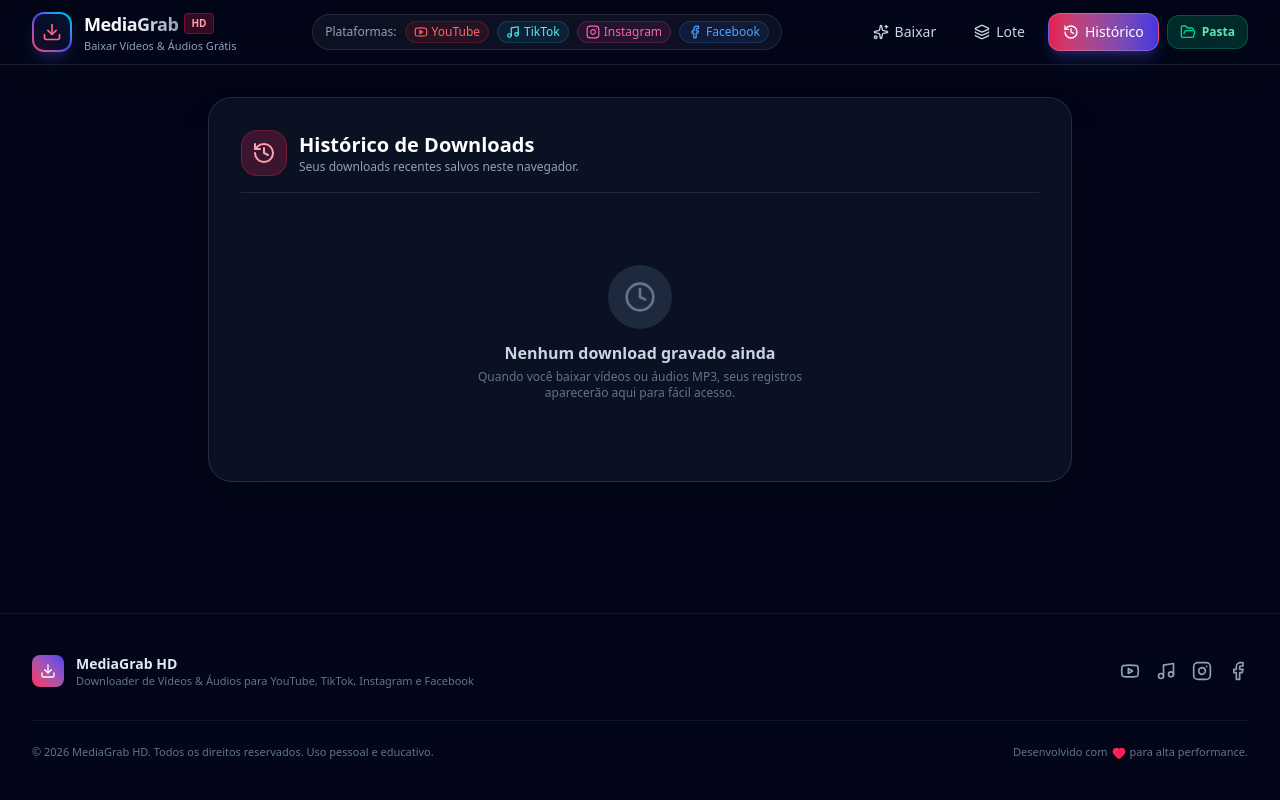
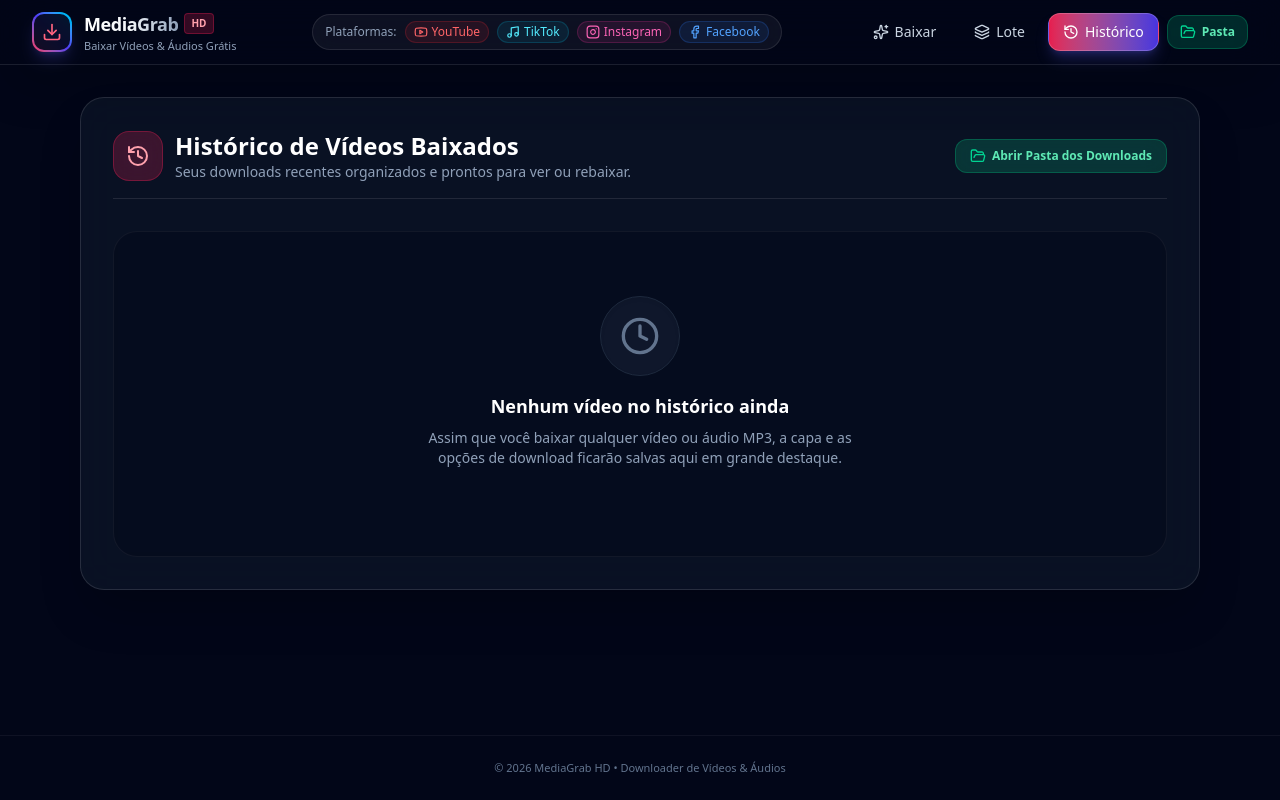
Before and after one commit to motivacionalm147-pixel/dowload-videos, a React (Vite) app: page / in a window 1280 px wide. Both pictures are taken after a click on the button "Histórico". Built offline with nearby package versions, Linux system fonts and the light colour scheme.

Commit message:
UI/UX: remover seções poluentes (FAQ/Features), transformar histórico em grid visual com cards grandes e capas de vídeos

```diff
--- a/src/App.tsx
+++ b/src/App.tsx
@@ -185,8 +185,47 @@
               />
             )}
 
-            {/* Platform features and FAQ */}
-            <FeaturesAndFAQ />
+            {/* Quick Recent Downloads Section on Main Page */}
+            {!videoInfo && history.length > 0 && (
+              <div className="max-w-4xl mx-auto px-4 mt-4 mb-12">
+                <div className="flex items-center justify-between mb-4">
+                  <h3 className="text-sm font-extrabold text-white uppercase tracking-wider flex items-center gap-2">
+                    <span className="w-2 h-2 rounded-full bg-rose-500 animate-pulse" />
+                    <span>Últimos Vídeos Baixados</span>
+                  </h3>
+                  <button
+                    onClick={() => setActiveTab('history')}
+                    className="text-xs font-semibold text-indigo-400 hover:text-indigo-300 transition-colors"
+                  >
+                    Ver Histórico Completo ({history.length}) →
+                  </button>
+                </div>
+
+                <div className="grid grid-cols-1 sm:grid-cols-3 gap-3">
+                  {history.slice(0, 3).map((item) => (
+                    <div
+                      key={item.id}
+                      onClick={() => setActiveTab('history')}
+                      className="group cursor-pointer glass-card border border-white/10 rounded-2xl p-3 flex items-center gap-3 hover:border-indigo-500/50 transition-all"
+                    >
+                      <img
+                        src={item.thumbnail}
+                        alt={item.title}
+                        className="w-14 h-10 rounded-xl object-cover shrink-0 border border-slate-700 group-hover:scale-105 transition-transform"
+                      />
+                      <div className="flex-1 min-w-0">
+                        <h4 className="text-xs font-bold text-slate-200 truncate group-hover:text-indigo-300 transition-colors">
+                          {item.title}
+                        </h4>
+                        <p className="text-[10px] text-slate-400 font-mono">
+                          {item.format.toUpperCase()} • {item.quality}
+                        </p>
+                      </div>
+                    </div>
+                  ))}
+                </div>
+              </div>
+            )}
           </>
         )}
 
--- a/src/components/DownloadHistory.tsx
+++ b/src/components/DownloadHistory.tsx
@@ -1,5 +1,5 @@
-import React from 'react';
-import { History, Trash2, Download, Youtube, Music, Instagram, Facebook, Clock, FileVideo, FileAudio } from 'lucide-react';
+import React, { useState } from 'react';
+import { History, Trash2, Download, Youtube, Music, Instagram, Facebook, Clock, Play, FileVideo, ExternalLink, FolderOpen, Check } from 'lucide-react';
 import { DownloadHistoryItem } from '../types';
 
 interface DownloadHistoryProps {
@@ -8,18 +8,20 @@
 }
 
 export const DownloadHistory: React.FC<DownloadHistoryProps> = ({ history, onClearHistory }) => {
-  const getPlatformIcon = (platform: string) => {
+  const [activePreviewUrl, setActivePreviewUrl] = useState<string | null>(null);
+
+  const getPlatformBadge = (platform: string) => {
     switch (platform) {
       case 'youtube':
-        return <Youtube className="w-4 h-4 text-red-400" />;
+        return <span className="inline-flex items-center gap-1 px-2.5 py-0.5 text-xs font-semibold bg-red-500/20 text-red-300 border border-red-500/30 rounded-full"><Youtube className="w-3.5 h-3.5" /> YouTube</span>;
       case 'tiktok':
-        return <Music className="w-4 h-4 text-cyan-300" />;
+        return <span className="inline-flex items-center gap-1 px-2.5 py-0.5 text-xs font-semibold bg-cyan-500/20 text-cyan-300 border border-cyan-500/30 rounded-full"><Music className="w-3.5 h-3.5" /> TikTok</span>;
       case 'instagram':
-        return <Instagram className="w-4 h-4 text-pink-400" />;
+        return <span className="inline-flex items-center gap-1 px-2.5 py-0.5 text-xs font-semibold bg-pink-500/20 text-pink-300 border border-pink-500/30 rounded-full"><Instagram className="w-3.5 h-3.5" /> Instagram</span>;
       case 'facebook':
-        return <Facebook className="w-4 h-4 text-blue-400" />;
+        return <span className="inline-flex items-center gap-1 px-2.5 py-0.5 text-xs font-semibold bg-blue-500/20 text-blue-300 border border-blue-500/30 rounded-full"><Facebook className="w-3.5 h-3.5" /> Facebook</span>;
       default:
-        return <FileVideo className="w-4 h-4 text-slate-400" />;
+        return <span className="inline-flex items-center gap-1 px-2.5 py-0.5 text-xs font-semibold bg-slate-700 text-slate-300 rounded-full"><FileVideo className="w-3.5 h-3.5" /> Vídeo</span>;
     }
   };
 
@@ -33,80 +35,119 @@
     document.body.removeChild(link);
   };
 
+  const handleOpenFolder = () => {
+    fetch('/api/open-downloads-folder', { method: 'POST' }).catch(() => {});
+  };
+
   return (
-    <div className="max-w-4xl mx-auto px-4 py-8">
-      <div className="glass-card border border-white/15 rounded-3xl p-6 sm:p-8 shadow-2xl backdrop-blur-2xl">
+    <div className="max-w-6xl mx-auto px-4 py-8">
+      <div className="glass-card border border-white/15 rounded-3xl p-5 sm:p-8 shadow-2xl backdrop-blur-2xl">
 
         {/* Header */}
-        <div className="flex items-center justify-between mb-6 pb-4 border-b border-white/10">
+        <div className="flex flex-col sm:flex-row items-start sm:items-center justify-between gap-4 mb-8 pb-4 border-b border-white/10">
           <div className="flex items-center gap-3">
-            <div className="p-2.5 rounded-2xl bg-rose-500/20 text-rose-300 border border-rose-500/30 backdrop-blur-md">
+            <div className="p-3 rounded-2xl bg-rose-500/20 text-rose-300 border border-rose-500/30 backdrop-blur-md">
               <History className="w-6 h-6" />
             </div>
             <div>
-              <h2 className="text-xl font-bold text-white">Histórico de Downloads</h2>
-              <p className="text-xs text-slate-400">Seus downloads recentes salvos neste navegador.</p>
+              <h2 className="text-xl sm:text-2xl font-extrabold text-white">Histórico de Vídeos Baixados</h2>
+              <p className="text-xs sm:text-sm text-slate-400">Seus downloads recentes organizados e prontos para ver ou rebaixar.</p>
             </div>
           </div>
+
+          <div className="flex items-center gap-2 w-full sm:w-auto">
+            <button
+              onClick={handleOpenFolder}
+              className="flex-1 sm:flex-none flex items-center justify-center gap-1.5 px-3.5 py-2 rounded-xl bg-emerald-500/20 hover:bg-emerald-500/30 text-emerald-300 border border-emerald-500/30 text-xs font-semibold transition-all backdrop-blur-md"
+              title="Abrir pasta local de arquivos salvos"
+            >
+              <FolderOpen className="w-4 h-4 text-emerald-400" />
+              <span>Abrir Pasta dos Downloads</span>
+            </button>
 
             {history.length > 0 && (
               <button
                 onClick={onClearHistory}
-              className="flex items-center gap-1.5 px-3.5 py-2 rounded-xl bg-white/10 hover:bg-white/20 border border-white/10 text-rose-400 text-xs font-semibold transition-all backdrop-blur-md"
+                className="flex items-center gap-1.5 px-3.5 py-2 rounded-xl bg-white/10 hover:bg-rose-500/20 border border-white/10 hover:border-rose-500/30 text-slate-300 hover:text-rose-300 text-xs font-semibold transition-all backdrop-blur-md"
               >
                 <Trash2 className="w-4 h-4" />
-              <span>Limpar Histórico</span>
+                <span>Limpar</span>
               </button>
             )}
           </div>
+        </div>
 
-        {/* History List or Empty state */}
+        {/* History Cards Grid or Empty State */}
         {history.length === 0 ? (
-          <div className="text-center py-12">
-            <div className="w-16 h-16 rounded-full bg-slate-800 text-slate-500 flex items-center justify-center mx-auto mb-3">
-              <Clock className="w-8 h-8" />
+          <div className="text-center py-16 bg-slate-950/40 rounded-3xl border border-white/5 p-6">
+            <div className="w-20 h-20 rounded-full bg-slate-900 border border-slate-800 text-slate-500 flex items-center justify-center mx-auto mb-4 shadow-inner">
+              <Clock className="w-10 h-10" />
             </div>
-            <p className="text-slate-300 font-semibold mb-1">Nenhum download gravado ainda</p>
-            <p className="text-slate-500 text-xs max-w-sm mx-auto">
-              Quando você baixar vídeos ou áudios MP3, seus registros aparecerão aqui para fácil acesso.
+            <h3 className="text-lg font-bold text-white mb-2">Nenhum vídeo no histórico ainda</h3>
+            <p className="text-slate-400 text-xs sm:text-sm max-w-md mx-auto mb-6">
+              Assim que você baixar qualquer vídeo ou áudio MP3, a capa e as opções de download ficarão salvas aqui em grande destaque.
             </p>
           </div>
         ) : (
-          <div className="space-y-3">
+          <div className="grid grid-cols-1 sm:grid-cols-2 lg:grid-cols-3 gap-5">
             {history.map((item) => (
               <div
                 key={item.id}
-                className="flex items-center justify-between gap-4 p-4 rounded-2xl bg-slate-950/70 border border-slate-800 hover:border-slate-700 transition-colors"
+                className="group glass-card border border-white/10 rounded-2xl overflow-hidden hover:border-indigo-500/50 transition-all duration-300 flex flex-col justify-between shadow-lg hover:shadow-indigo-500/10"
               >
-                <div className="flex items-center gap-3.5 overflow-hidden">
-                  <div className="w-12 h-12 rounded-xl overflow-hidden bg-slate-800 shrink-0 border border-slate-700">
-                    <img src={item.thumbnail} alt={item.title} className="w-full h-full object-cover" />
+                {/* Thumbnail Header with Play Overlay */}
+                <div className="relative aspect-video bg-slate-950 overflow-hidden">
+                  <img
+                    src={item.thumbnail}
+                    alt={item.title}
+                    className="w-full h-full object-cover group-hover:scale-105 transition-transform duration-300"
+                  />
+                  <div className="absolute inset-0 bg-gradient-to-t from-slate-950 via-slate-950/20 to-transparent opacity-80" />
+
+                  {/* Top Badge */}
+                  <div className="absolute top-3 left-3">
+                    {getPlatformBadge(item.platform)}
                   </div>
 
-                  <div className="truncate">
-                    <div className="flex items-center gap-2 mb-0.5">
-                      {getPlatformIcon(item.platform)}
-                      <span className="text-xs font-bold text-slate-200 truncate">{item.title}</span>
+                  {/* Format Pill */}
+                  <div className="absolute top-3 right-3 px-2 py-0.5 rounded-full bg-slate-950/90 text-indigo-300 border border-indigo-500/30 text-[11px] font-bold font-mono">
+                    {item.format.toUpperCase()} • {item.quality}
                   </div>
 
-                    <div className="flex items-center gap-2 text-[11px] text-slate-400 font-mono">
-                      <span className="px-1.5 py-0.2 rounded bg-slate-800 uppercase text-indigo-300 font-bold">
-                        {item.format} ({item.quality})
-                      </span>
-                      <span>• {item.fileSize}</span>
-                      <span>• {item.downloadedAt}</span>
+                  {/* Open / Original Link Button */}
+                  <a
+                    href={item.url}
+                    target="_blank"
+                    rel="noopener noreferrer"
+                    className="absolute bottom-3 right-3 p-2 rounded-xl bg-slate-900/90 hover:bg-indigo-600 text-slate-300 hover:text-white border border-white/10 text-xs font-semibold transition-all backdrop-blur-md flex items-center gap-1 shadow-md"
+                    title="Abrir link original do vídeo"
+                  >
+                    <ExternalLink className="w-3.5 h-3.5" />
+                  </a>
                 </div>
+
+                {/* Content Body */}
+                <div className="p-4 flex-1 flex flex-col justify-between">
+                  <div>
+                    <h3 className="text-sm font-bold text-white line-clamp-2 leading-snug mb-2 group-hover:text-indigo-300 transition-colors">
+                      {item.title}
+                    </h3>
+
+                    <div className="flex items-center justify-between text-[11px] text-slate-400 font-mono mb-4">
+                      <span>Tamanho: {item.fileSize}</span>
+                      <span>{item.downloadedAt}</span>
                     </div>
                   </div>
 
+                  {/* Action Button */}
                   <button
                     onClick={() => handleRedownload(item)}
-                  className="flex items-center gap-1.5 px-3.5 py-2 rounded-xl bg-indigo-600 hover:bg-indigo-500 text-white font-semibold text-xs transition-colors shrink-0"
-                  title="Baixar novamente"
+                    className="w-full flex items-center justify-center gap-2 py-2.5 px-4 rounded-xl bg-gradient-to-r from-rose-500 to-indigo-600 hover:from-rose-600 hover:to-indigo-700 text-white font-bold text-xs shadow-lg shadow-indigo-600/20 transition-all"
                   >
-                  <Download className="w-3.5 h-3.5" />
-                  <span className="hidden sm:inline">Rebaixar</span>
+                    <Download className="w-4 h-4" />
+                    <span>Baixar Novamente</span>
                   </button>
+                </div>
               </div>
             ))}
           </div>
--- a/src/components/Footer.tsx
+++ b/src/components/Footer.tsx
@@ -1,42 +1,10 @@
 import React from 'react';
-import { Download, Heart, ShieldCheck, Youtube, Music, Instagram, Facebook } from 'lucide-react';
 
 export const Footer: React.FC = () => {
   return (
-    <footer className="bg-slate-950 border-t border-slate-900 text-slate-400 text-xs py-10">
-      <div className="max-w-7xl mx-auto px-4 sm:px-6 lg:px-8">
-        <div className="flex flex-col md:flex-row items-center justify-between gap-6 pb-8 border-b border-slate-900">
-
-          {/* Left Brand */}
-          <div className="flex items-center gap-3">
-            <div className="w-8 h-8 rounded-lg bg-gradient-to-tr from-rose-500 to-indigo-600 flex items-center justify-center text-white">
-              <Download className="w-4 h-4" />
-            </div>
-            <div>
-              <span className="font-bold text-slate-200 text-sm">MediaGrab HD</span>
-              <p className="text-[11px] text-slate-500">Downloader de Vídeos & Áudios para YouTube, TikTok, Instagram e Facebook</p>
-            </div>
-          </div>
-
-          {/* Social / Supported Icons */}
-          <div className="flex items-center gap-4 text-slate-400">
-            <Youtube className="w-5 h-5 hover:text-red-400 transition-colors" />
-            <Music className="w-5 h-5 hover:text-cyan-400 transition-colors" />
-            <Instagram className="w-5 h-5 hover:text-pink-400 transition-colors" />
-            <Facebook className="w-5 h-5 hover:text-blue-400 transition-colors" />
-          </div>
-
-        </div>
-
-        {/* Copyright & Disclaimer */}
-        <div className="pt-6 flex flex-col sm:flex-row items-center justify-between gap-4 text-[11px] text-slate-500">
-          <p>© {new Date().getFullYear()} MediaGrab HD. Todos os direitos reservados. Uso pessoal e educativo.</p>
-          <div className="flex items-center gap-1">
-            <span>Desenvolvido com</span>
-            <Heart className="w-3.5 h-3.5 text-rose-500 fill-rose-500" />
-            <span>para alta performance.</span>
-          </div>
-        </div>
+    <footer className="border-t border-white/5 text-slate-500 text-[11px] py-6 text-center">
+      <div className="max-w-7xl mx-auto px-4">
+        <p>© {new Date().getFullYear()} MediaGrab HD • Downloader de Vídeos & Áudios</p>
       </div>
     </footer>
   );
```
Lines whose indentation alone changed are shown as unchanged.
